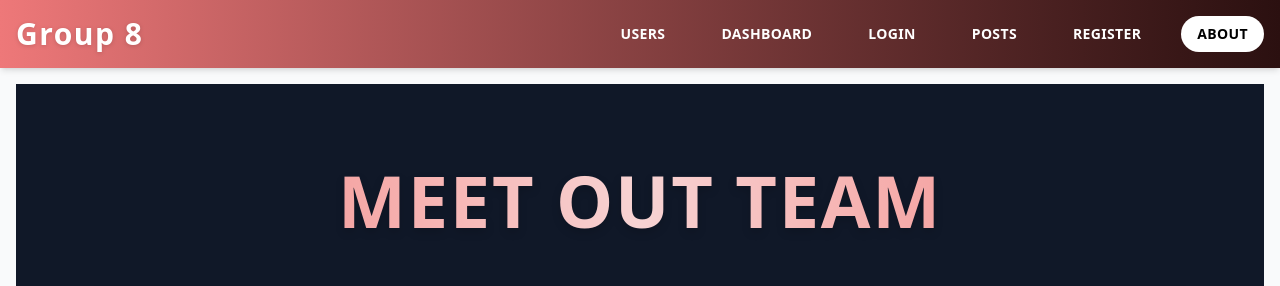
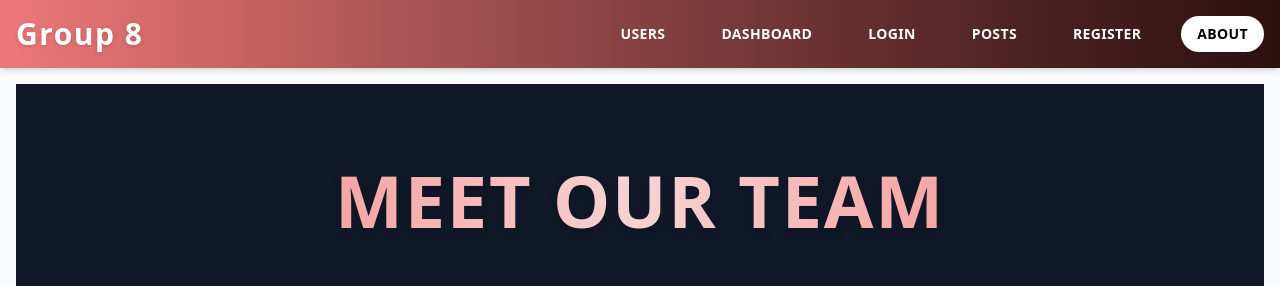
Before and after one commit to RemRmenta/G8-finalproject, a Next.js app: page /about-us in a window 1280 px wide. Shown: the top 286 px of the page. Built offline with nearby package versions, Linux system fonts and the light colour scheme.

Commit message:
Update page.tsx

```diff
--- a/src/app/about-us/page.tsx
+++ b/src/app/about-us/page.tsx
@@ -55,7 +55,7 @@ export default function AboutUsPage() {
           transition={{ duration: 0.8, ease: 'easeOut' }}
           className="text-5xl sm:text-6xl md:text-7xl font-extrabold text-center mb-16 bg-gradient-to-r from-[#EE7879] via-[#f7d3d3] to-[#EE7879] bg-clip-text text-transparent drop-shadow-lg tracking-wide font-sans"
         >
-          MEET OUT TEAM
+          MEET OUR TEAM
         </motion.h1>
 
         {/* Cards Grid */}
```
